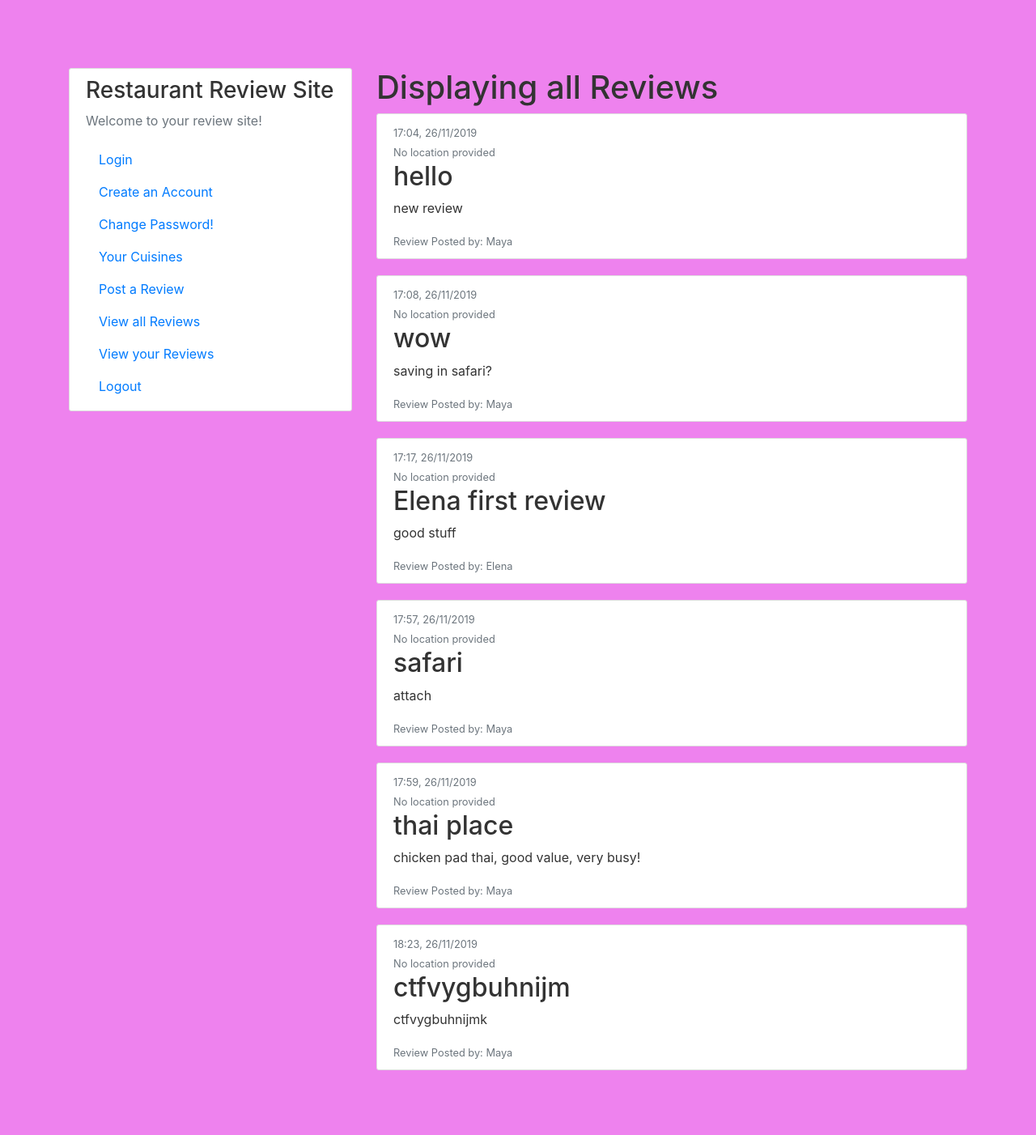
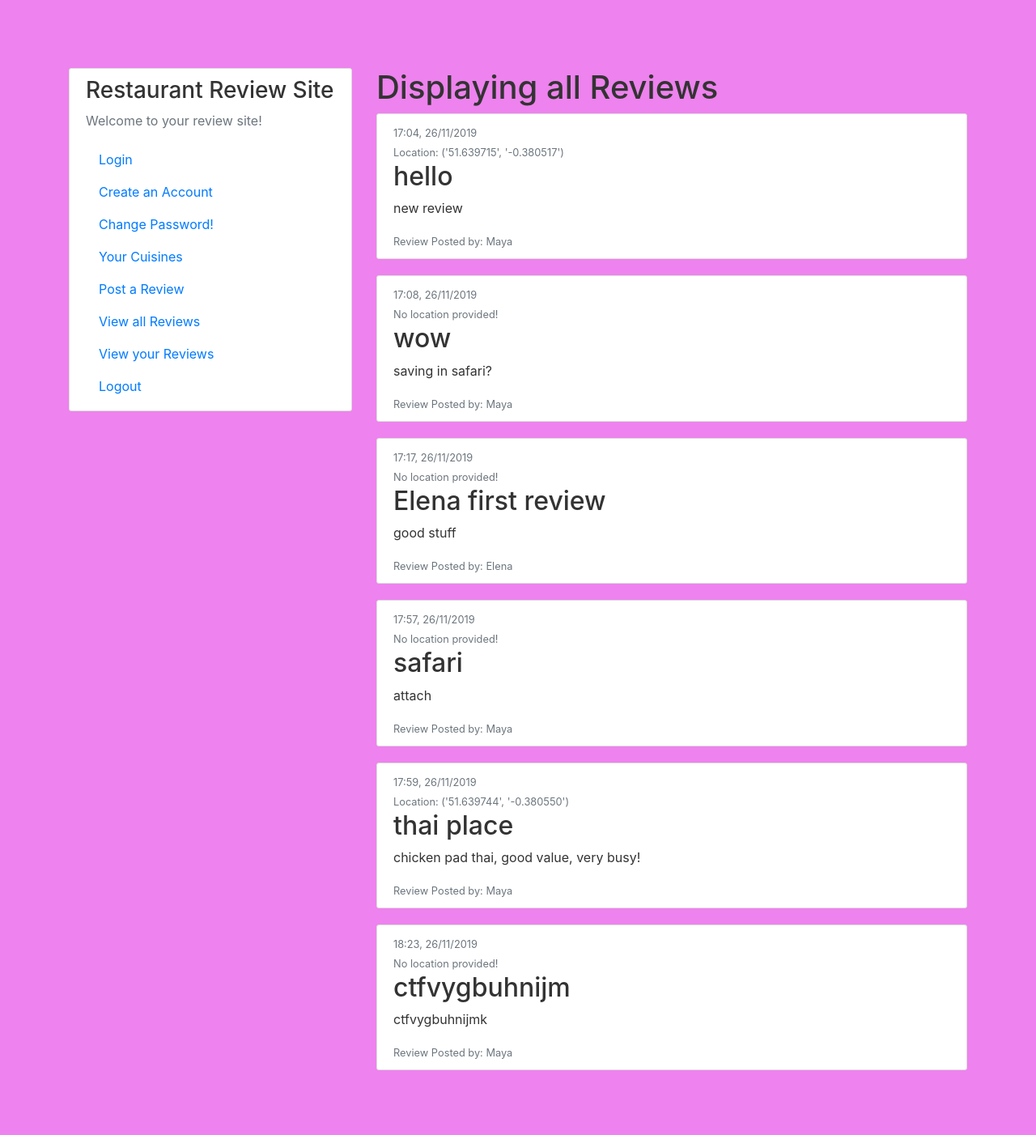
Before and after one commit to mayaspencerj/reviews, a Flask app: page /view_all in a window 1280 px wide. Shown: the part 56-1458 px from the top of the page at 81% size. Run offline with Flask 2, Linux system fonts and the light colour scheme; data comes from the database, SQL or seed files in the repository; both versions use the stored data as it was after the commit; some libraries are stand-ins or nearby versions.

Commit message:
final location fixed display

```diff
--- a/app/templates/view_all.html
+++ b/app/templates/view_all.html
@@ -22,13 +22,11 @@
             <div class="article-metadata">
                 <small class="text-muted">{{ post.date_posted.strftime("%H:%M, %d/%m/%Y") }} <br>
                   {% if post.location_lat == "" %}
-                   No location provided
+                   No location provided!
                   {% else %}
-                   {{  locations}}
-
+                   Location: {{  post.location_lat, post.location_long }}
                   {% endif %}
                   </small>
-
             </div>
             <h2><a class="article-title">{{ post.restaurant }}</a> </h2>
             <p class="article-content">{{ post.content }}</p>
--- a/app/views.py
+++ b/app/views.py
@@ -140,15 +140,8 @@ def view_all():
     else:
         app.logger.info('DISPLAYING REVIEWS')
         for post in posts:
-            print(post.location_lat)
-
-            # because the backref is account we can now access its properties
-            if post.location_lat == "":
-                locations = "No location provided"
-            else:
-                locations = "Location: " + post.location_lat + ", " + post.location_long
             post.username = (post.accounts.username).capitalize()
-        return render_template('view_all.html', posts=posts, locations=locations)
+        return render_template('view_all.html', posts=posts)
 
 
 #ROUTE TO VIEW ALL THE RECORDS / TO DO ITEMS
```
Also changed, not shown: site.db.
